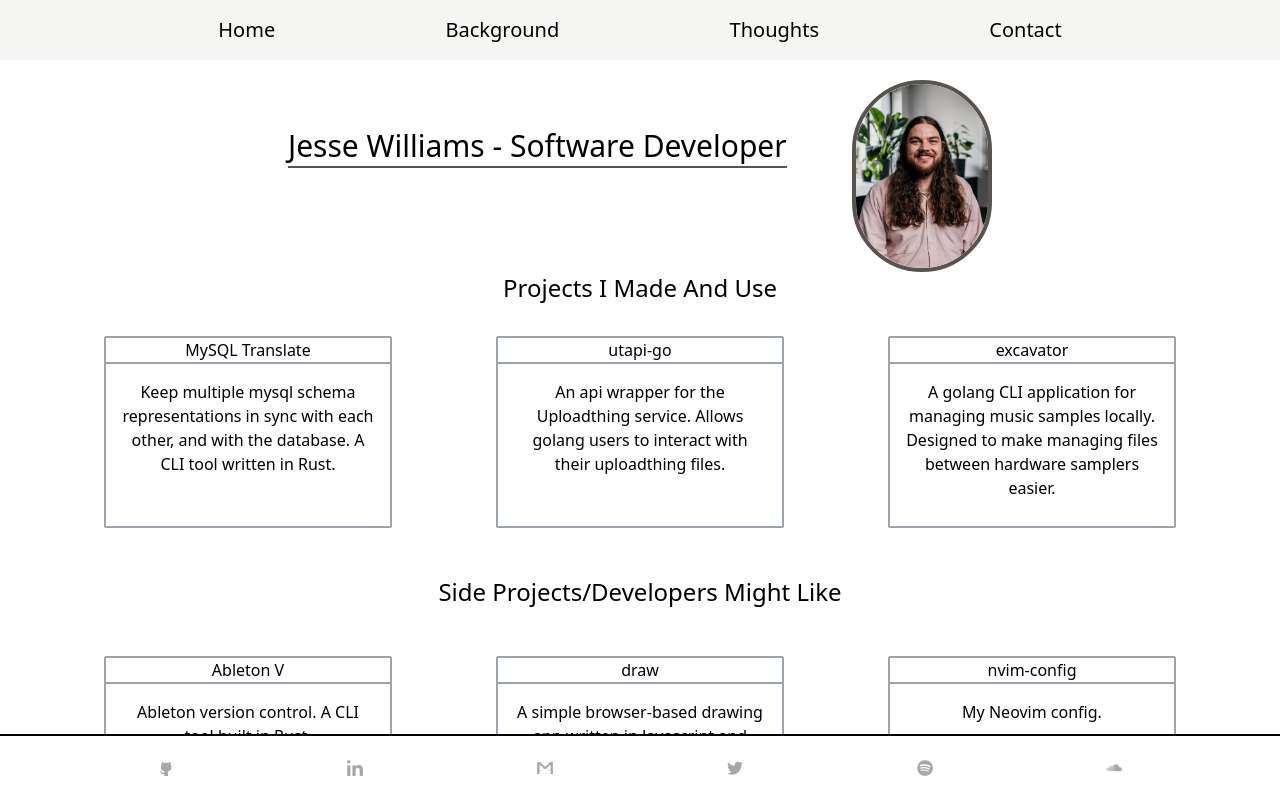
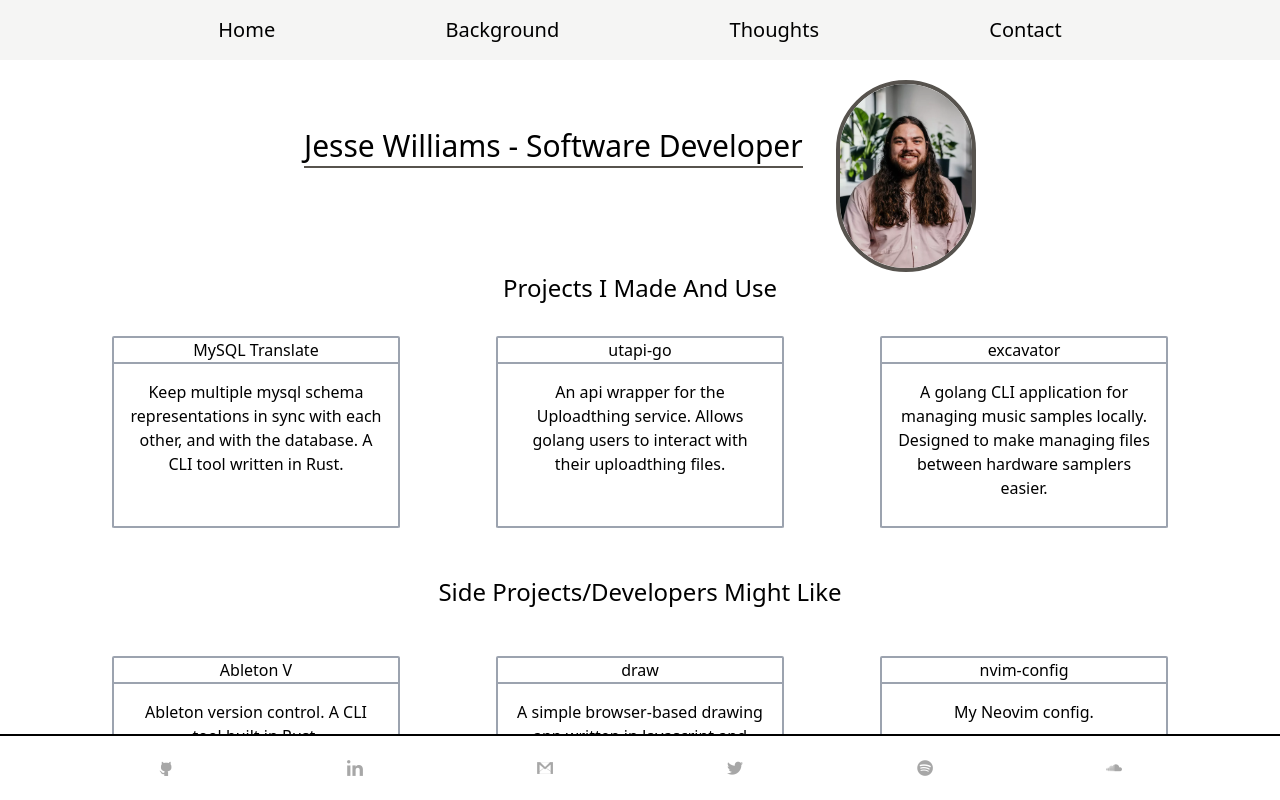
Before and after one commit to jesses-code-adventures/portfolio, a SvelteKit app: page / in a window 1280 px wide. Built offline with nearby package versions, Linux system fonts and the light colour scheme.

Commit message:
update: add padding to all layouts

```diff
--- a/src/routes/+layout.svelte
+++ b/src/routes/+layout.svelte
@@ -5,7 +5,7 @@
 </script>
 
 <Navbar />
-<div id="content" class="flex flex-col justify-between text-center pt-20 px-4 sm:px-0">
+<div id="content" class="flex flex-col justify-between text-center pt-20 px-4">
 	<slot />
 </div>
 <Footer />
--- a/src/routes/+page.svelte
+++ b/src/routes/+page.svelte
@@ -10,6 +10,7 @@
 		name="description"
 		content="Portfolio for Sydney-based software developer Jesse Williams."
 	/>
+	<link rel="canonical" />
 </svelte:head>
 
 <div class="flex flex-col text-center">
```
